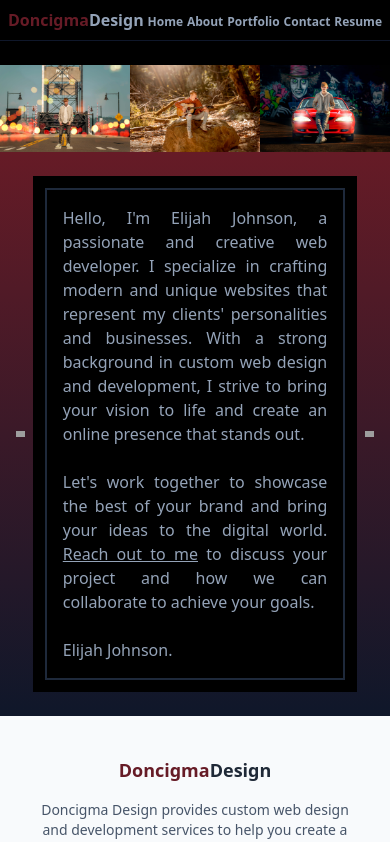
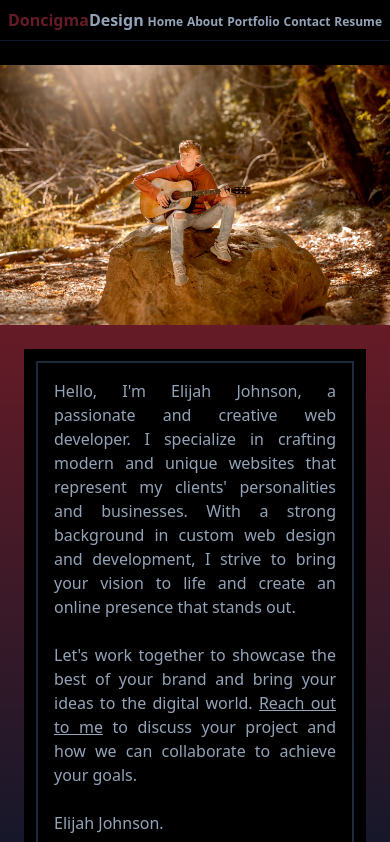
Before and after one commit to doncigma/doncigma-design, a Nuxt app: page /about in a window 390 px wide. Shown: the top 842 px of the page. Built offline with nearby package versions, Linux system fonts and the light colour scheme; grey boxes are pictures that could not be loaded.

Commit message:
About mobile fix

```diff
--- a/pages/about.vue
+++ b/pages/about.vue
@@ -1,6 +1,6 @@
 <template>
-    <div class="flex flex-row justify-between">
-        <div class="overflow-hidden">
+    <div class="flex flex-col md:flex-row">
+        <div class="hidden md:flex overflow-hidden">
             <NuxtImg src="about/street-lights.jpg" class="w-full"/>
         </div>
 
@@ -8,17 +8,16 @@
             <NuxtImg src="about/myself.jpg" class="w-full"/>
         </div>
 
-        <div class="overflow-hidden">
+        <div class="hidden md:flex overflow-hidden">
             <NuxtImg src="about/the-stang.jpg" class="w-full"/>
         </div>
     </div>
 
-
-    <!-- Middle section -->
+    <!-- Desc section -->
     <div class="flex justify-evenly items-center p-4
         bg-gradient-to-t from-slate-900 to-mexicanred-500"
     >
-        <div class="overflow-hidden w-1/5">
+        <div class="hidden md:flex overflow-hidden w-1/5">
             <NuxtImg src="/doncigma-logo.jpg" class="w-full"/>
         </div>
 
@@ -47,7 +46,7 @@
             </p>
         </div>
 
-        <div class="overflow-hidden w-1/5">
+        <div class="hidden md:flex overflow-hidden w-1/5">
             <NuxtImg src="/doncigma-logo.jpg" class="w-full"/>
         </div>
     </div>
```
